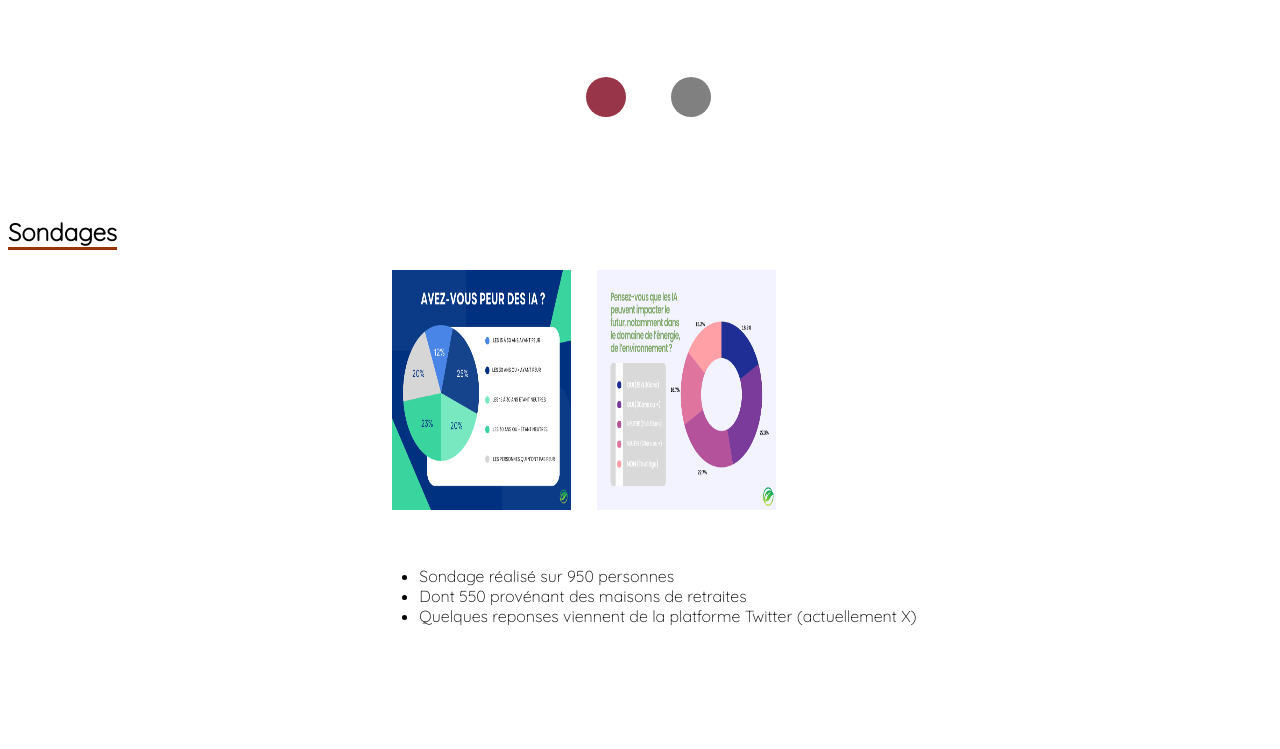
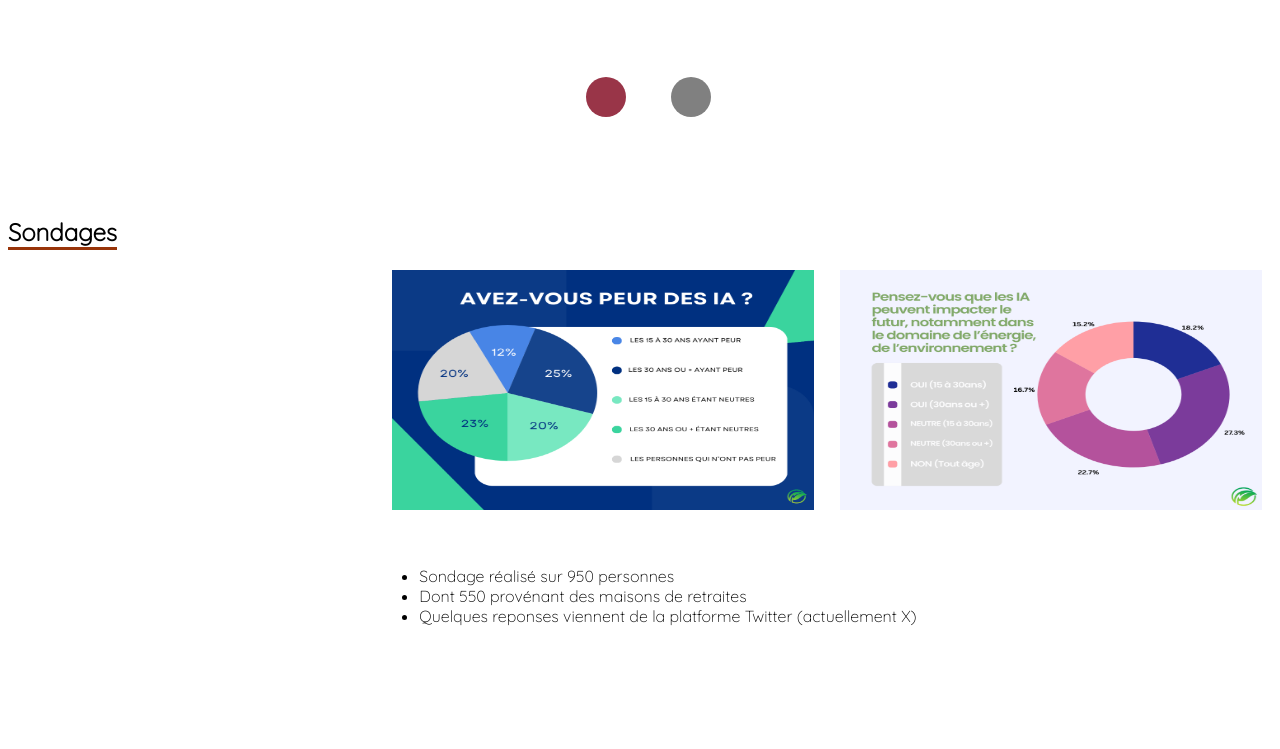
Before and after one commit to raresElu12/energIA, a plain HTML site: page ia.html in a window 1280 px wide. Shown: the part 773-1522 px from the top of the page. Drawn offline with Linux system fonts and the light colour scheme; no server answers.

Commit message:
Update styleia.css

```diff
--- a/styleia.css
+++ b/styleia.css
@@ -172,7 +172,7 @@ div#point-3{
     right:5vw;
 }
 #sondages .container#images img{
-    width:14vw;
+    width:33vw;
     height:auto;
 }
  #sondages .container#text{
```
